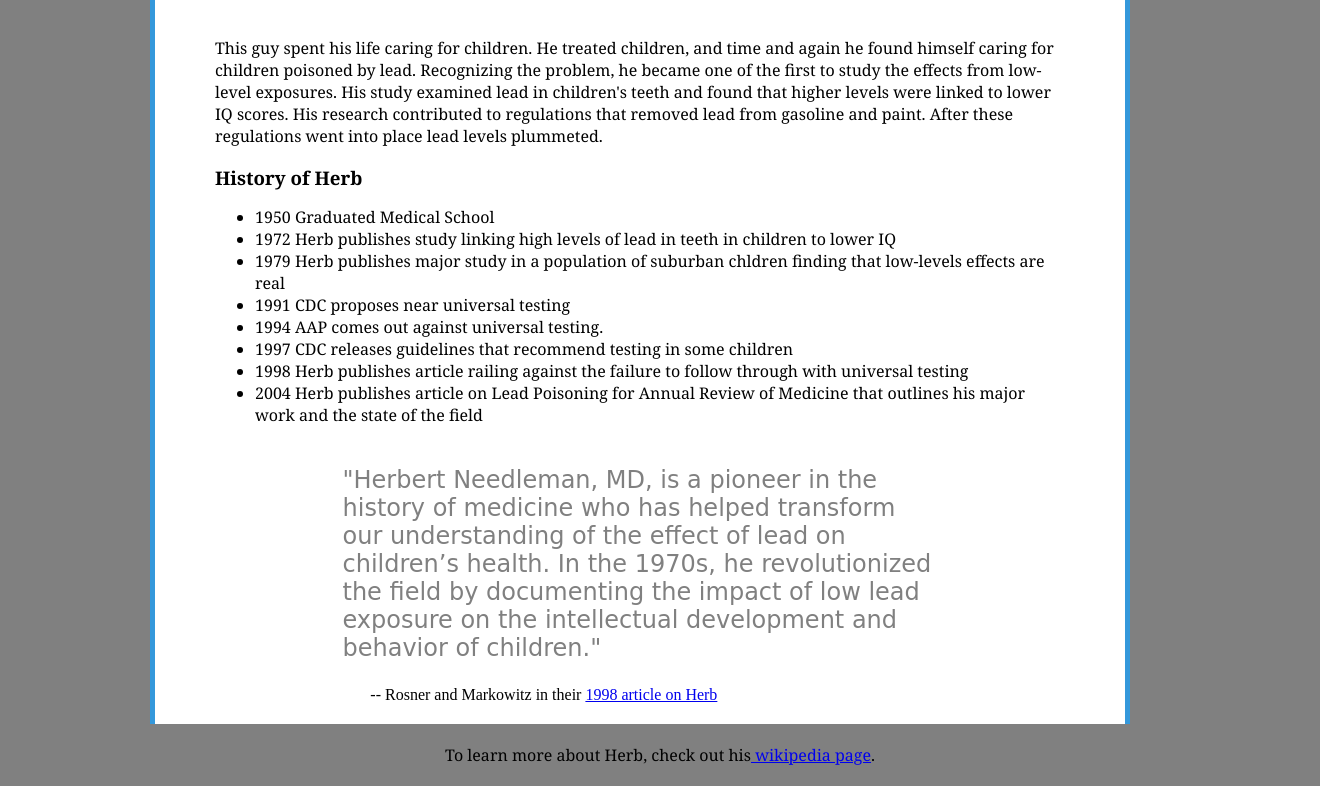
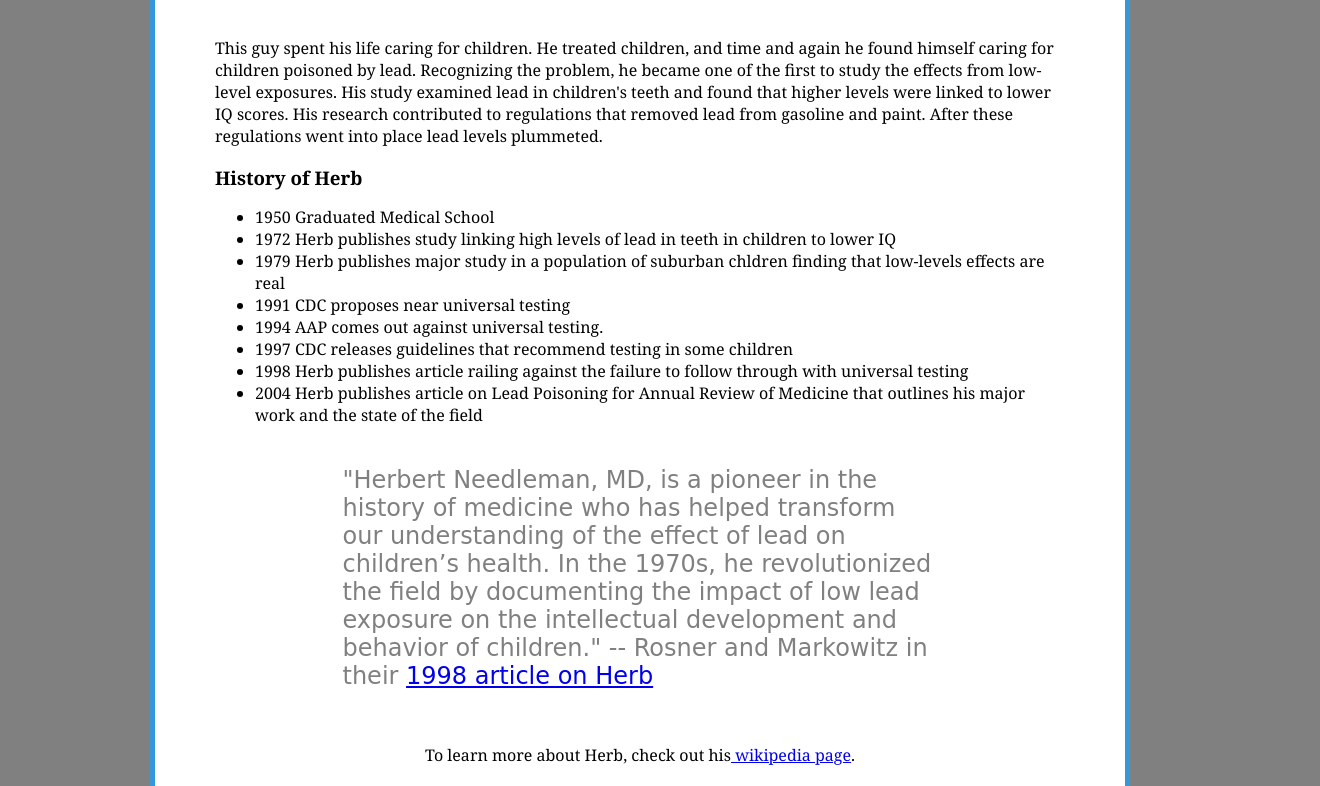
Before and after one commit to madrigal415/fcc-tribute-page, a plain HTML site: page index.html in a window 1280 px wide. Shown: the part 836-1622 px from the top of the page, 1320 px wide, since content can reach past the window. Drawn offline with Linux system fonts and the light colour scheme.

Commit message:
Cleaning up the Git Hub page for the Tribute Page

```diff
--- a/index.html
+++ b/index.html
@@ -82,11 +82,11 @@
         }
 
         .footer {
-            background-color:gray;
-            margin:0;
-            padding:20px;
-            position: relative;
-            width: 100%;
+            background:white;
+            padding: 20px 60px;
+            border-left: solid #3498db 5px;
+            border-right: solid #3498db 5px;
+            margin:0 150px;
             text-align:center;
         }
 
@@ -129,8 +129,8 @@
 
         </ul>
         <div class="quote-body">
-            <p>"Herbert Needleman, MD, is a pioneer in the history of medicine who has helped transform our understanding of the effect of lead on children’s health. In the 1970s, he revolutionized the field by documenting the impact of low lead exposure on the intellectual development and behavior of children."</p>
-            <div class="quote">-- Rosner and Markowitz in their <a href="https://www.ncbi.nlm.nih.gov/pmc/articles/PMC1497712/pdf/16134577.pdf"target="_blank">1998 article on Herb</a></div>
+            <p>"Herbert Needleman, MD, is a pioneer in the history of medicine who has helped transform our understanding of the effect of lead on children’s health. In the 1970s, he revolutionized the field by documenting the impact of low lead exposure on the intellectual development and behavior of children."
+            -- Rosner and Markowitz in their <a href="https://www.ncbi.nlm.nih.gov/pmc/articles/PMC1497712/pdf/16134577.pdf"target="_blank">1998 article on Herb</a>
 
         </div>
 
```
